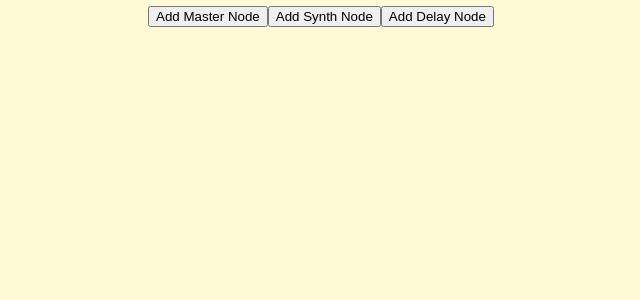
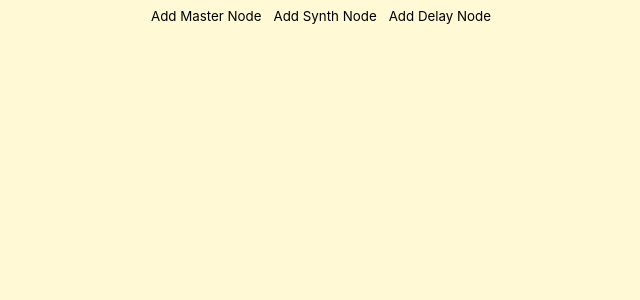
Before and after one commit to curlywurlycraig/tonejs-playground, a React (Create React App) app: page / in a window 1280 px wide. Shown: the top 300 px of the page, without its empty margins (319-959 px from the left). Built offline with nearby package versions, Linux system fonts and the light colour scheme.

Commit message:
Kinda improve the button style I guess

```diff
--- a/src/components/common/Toolbar/styles.module.css
+++ b/src/components/common/Toolbar/styles.module.css
@@ -1,3 +1,14 @@
 .container {
     margin: 5px 20px;
 }
+
+button {
+    background: none;
+    border: none;
+
+    font-family: -apple-system, BlinkMacSystemFont, "Segoe UI", "Roboto", "Oxygen",
+    "Ubuntu", "Cantarell", "Fira Sans", "Droid Sans", "Helvetica Neue",
+    sans-serif;
+    cursor: pointer;
+    outline: none;
+}
```
